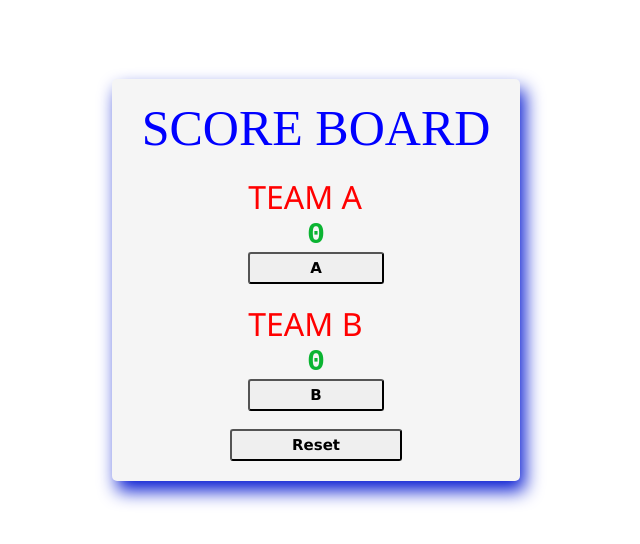
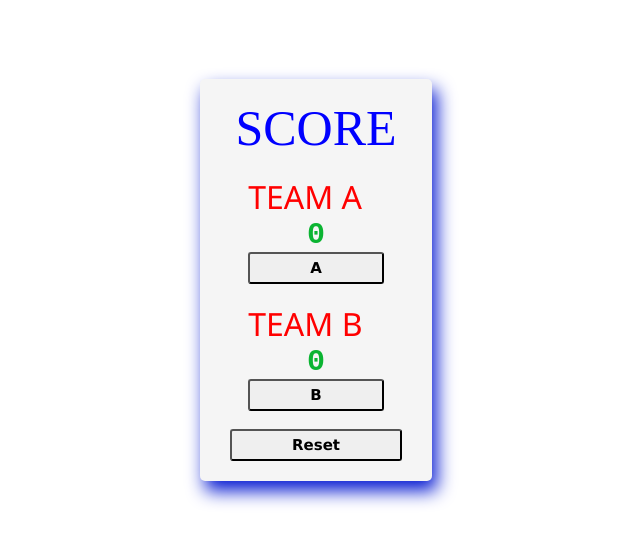
Before and after one commit to ajayBhaskar21/ScoreBoard, a plain HTML site: page index.html in a window 1280 px wide. Shown: the whole page, without its empty margins (324-964 px from the left). Drawn offline with Linux system fonts and the light colour scheme.

Commit message:
Update index.html

```diff
--- a/index.html
+++ b/index.html
@@ -11,7 +11,7 @@
 
 
     <div class="container">
-        <h1 id="board">SCORE BOARD</h1>
+        <h1 id="board">SCORE</h1>
         <br>
         <div class="teamA">
             <h1>TEAM A</h1>
```
